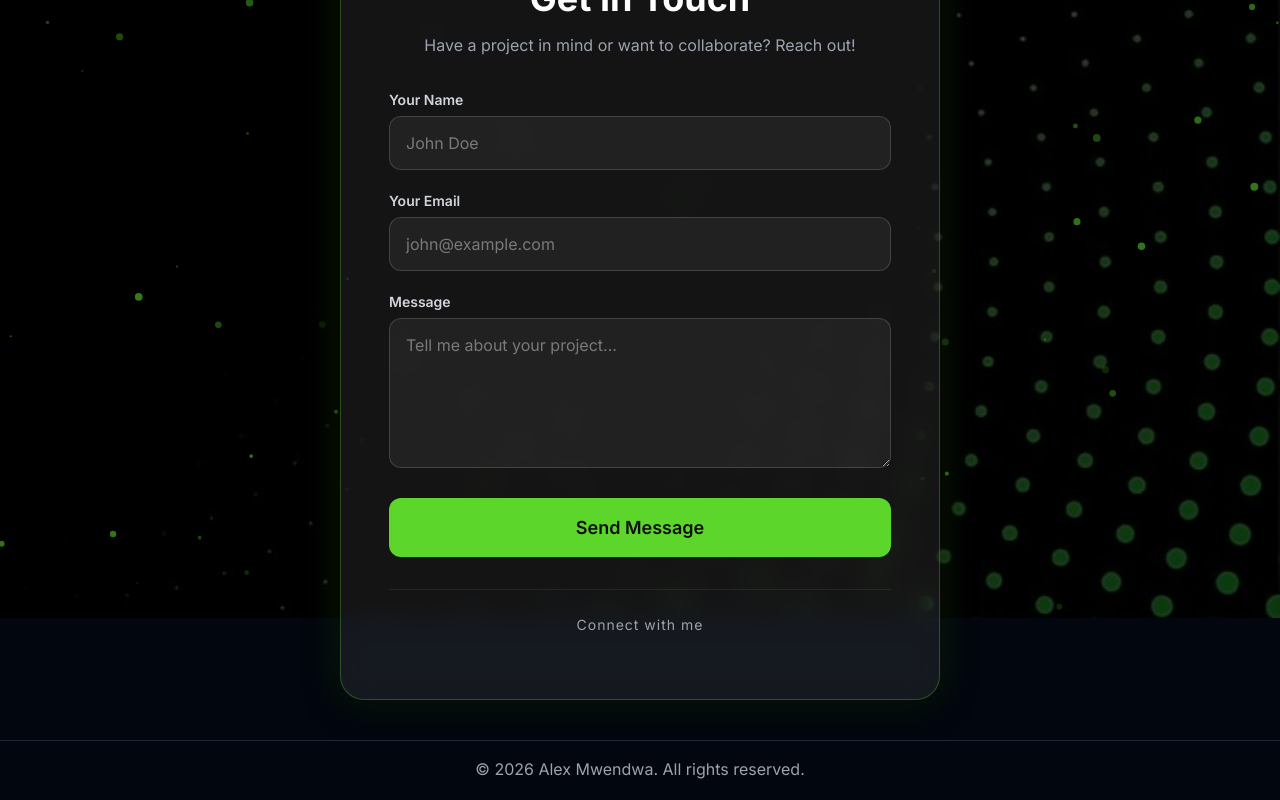
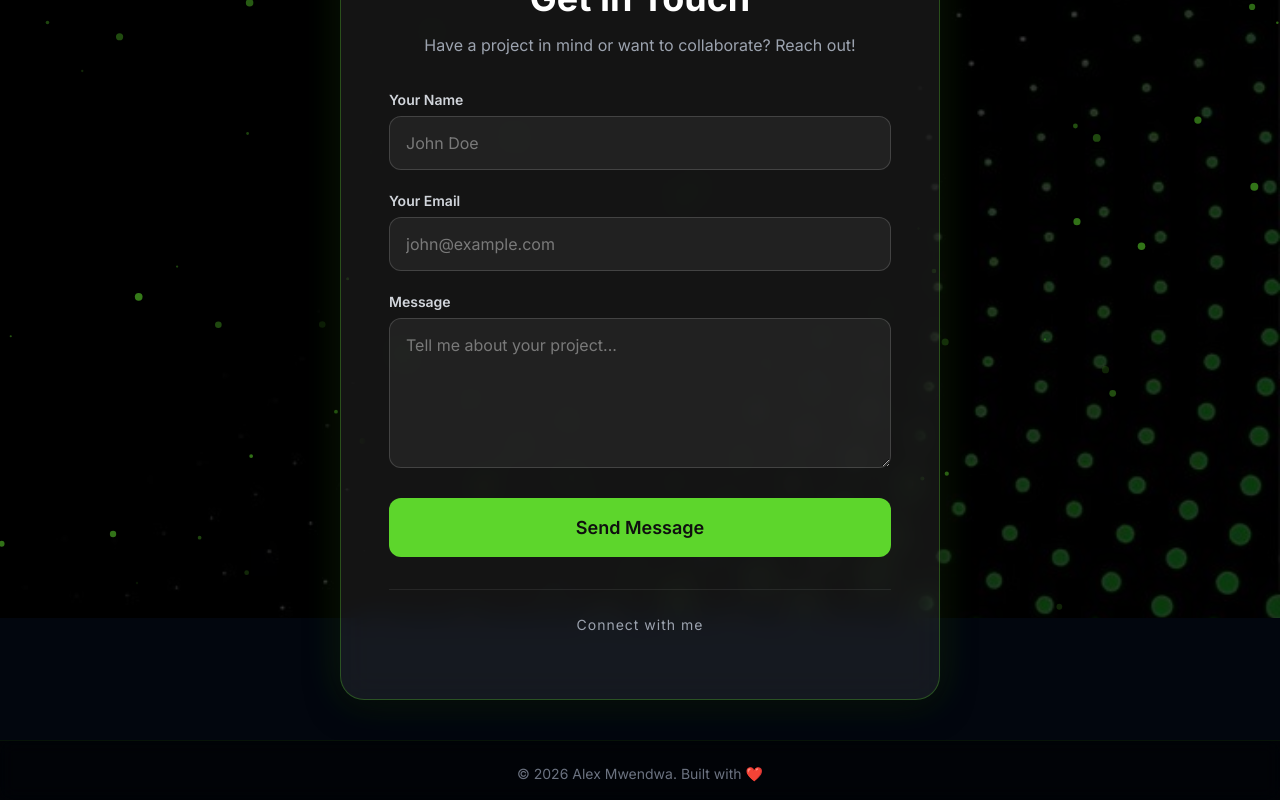
Before and after one commit to Alexinthehub/my_portfolio_frontend, a React (Vite) app: page /contact in a window 1280 px wide. Shown: the part 182-982 px from the top of the page. Built offline with nearby package versions, Linux system fonts and the light colour scheme; no server answers; a web font is replaced by a local one.

Commit message:
fix: restored footer with sticky positioning, removed all page footers, added cache-busting

```diff
--- a/src/App.jsx
+++ b/src/App.jsx
@@ -12,7 +12,6 @@ import AdminDashboard from './pages/AdminDashboard';
 function App() {
   const [isAuthenticated, setIsAuthenticated] = useState(false);
 
-  // Check token on mount
   useEffect(() => {
     const token = localStorage.getItem('token') || sessionStorage.getItem('token');
     if (token) {
@@ -23,7 +22,7 @@ function App() {
   return (
     <BrowserRouter>
       <Routes>
-        {/* Public routes with Layout */}
+        {/* Public routes with Layout (Navbar + Footer) */}
         <Route path="/" element={<Layout />}>
           <Route index element={<Home />} />
           <Route path="projects" element={<Projects />} />
@@ -40,7 +39,7 @@ function App() {
           path="/admin/dashboard"
           element={
             isAuthenticated ? (
-              <AdminDashboard />
+              <AdminDashboard setIsAuthenticated={setIsAuthenticated} />
             ) : (
               <Navigate to="/admin/login" replace />
             )
--- a/src/components/Footer.jsx
+++ b/src/components/Footer.jsx
@@ -1,11 +1,111 @@
-import React from 'react';
-
-function Footer() {
+// src/components/Footer.jsx
+const Footer = ({ profile }) => {
   return (
-    <footer className="text-center text-gray-400 py-4 border-t border-gray-800 bg-[#02060e]">
-      <p>&copy; {new Date().getFullYear()} Alex Mwendwa. All rights reserved.</p>
+    <footer className="footer-sticky" style={{
+      backgroundColor: 'rgba(0,0,0,0.5)',
+      backdropFilter: 'blur(8px)',
+      borderTop: '1px solid rgba(93, 214, 44, 0.08)',
+      padding: '16px 60px',
+      textAlign: 'center',
+      width: '100%',
+      position: 'relative',
+      bottom: 0,
+      marginTop: 'auto',
+      zIndex: 10,
+    }}>
+      <div style={{
+        display: 'flex',
+        justifyContent: 'center',
+        gap: '24px',
+        flexWrap: 'wrap',
+        marginBottom: '6px',
+      }}>
+        {profile?.socialLinks?.github && (
+          <a href={profile.socialLinks.github} target="_blank" rel="noopener noreferrer" style={{
+            color: '#9CA3AF',
+            textDecoration: 'none',
+            fontSize: '14px',
+            fontWeight: '500',
+            transition: 'all 0.3s ease',
+            fontFamily: "'Inter', 'Segoe UI', sans-serif",
+          }}
+          onMouseEnter={(e) => {
+            e.currentTarget.style.color = '#5DD62C';
+            e.currentTarget.style.textShadow = '0 0 15px rgba(93,214,44,0.3)';
+          }}
+          onMouseLeave={(e) => {
+            e.currentTarget.style.color = '#9CA3AF';
+            e.currentTarget.style.textShadow = 'none';
+          }}>
+            🐙 GitHub
+          </a>
+        )}
+        {profile?.socialLinks?.linkedin && (
+          <a href={profile.socialLinks.linkedin} target="_blank" rel="noopener noreferrer" style={{
+            color: '#9CA3AF',
+            textDecoration: 'none',
+            fontSize: '14px',
+            fontWeight: '500',
+            transition: 'all 0.3s ease',
+            fontFamily: "'Inter', 'Segoe UI', sans-serif",
+          }}
+          onMouseEnter={(e) => {
+            e.currentTarget.style.color = '#5DD62C';
+            e.currentTarget.style.textShadow = '0 0 15px rgba(93,214,44,0.3)';
+          }}
+          onMouseLeave={(e) => {
+            e.currentTarget.style.color = '#9CA3AF';
+            e.currentTarget.style.textShadow = 'none';
+          }}>
+            💼 LinkedIn
+          </a>
+        )}
+        {profile?.socialLinks?.twitter && (
+          <a href={profile.socialLinks.twitter} target="_blank" rel="noopener noreferrer" style={{
+            color: '#9CA3AF',
+            textDecoration: 'none',
+            fontSize: '14px',
+            fontWeight: '500',
+            transition: 'all 0.3s ease',
+            fontFamily: "'Inter', 'Segoe UI', sans-serif",
+          }}
+          onMouseEnter={(e) => {
+            e.currentTarget.style.color = '#5DD62C';
+            e.currentTarget.style.textShadow = '0 0 15px rgba(93,214,44,0.3)';
+          }}
+          onMouseLeave={(e) => {
+            e.currentTarget.style.color = '#9CA3AF';
+            e.currentTarget.style.textShadow = 'none';
+          }}>
+            𝕏 X
+          </a>
+        )}
+        {profile?.socialLinks?.discord && (
+          <a href={profile.socialLinks.discord} target="_blank" rel="noopener noreferrer" style={{
+            color: '#9CA3AF',
+            textDecoration: 'none',
+            fontSize: '14px',
+            fontWeight: '500',
+            transition: 'all 0.3s ease',
+            fontFamily: "'Inter', 'Segoe UI', sans-serif",
+          }}
+          onMouseEnter={(e) => {
+            e.currentTarget.style.color = '#5DD62C';
+            e.currentTarget.style.textShadow = '0 0 15px rgba(93,214,44,0.3)';
+          }}
+          onMouseLeave={(e) => {
+            e.currentTarget.style.color = '#9CA3AF';
+            e.currentTarget.style.textShadow = 'none';
+          }}>
+            💬 Discord
+          </a>
+        )}
+      </div>
+      <p style={{ color: '#6B7280', fontSize: '14px', fontFamily: "'Inter', 'Segoe UI', sans-serif", margin: 0 }}>
+        © {new Date().getFullYear()} Alex Mwendwa. Built with ❤️
+      </p>
     </footer>
   );
-}
+};
 
 export default Footer;
--- a/src/components/Layout.jsx
+++ b/src/components/Layout.jsx
@@ -1,3 +1,4 @@
+// src/components/Layout.jsx
 import React from 'react';
 import { Outlet } from 'react-router-dom';
 import Navbar from './Navbar';
@@ -5,16 +6,21 @@ import Footer from './Footer';
 
 function Layout() {
   return (
-    <div className="min-h-screen flex flex-col bg-[#02060e] text-white">
-      {/* Navbar is fixed; we'll offset its height with pt-16 (64px) */}
+    <div className="min-h-screen flex flex-col bg-[#02060e] text-white" style={{
+      display: 'flex',
+      flexDirection: 'column',
+      minHeight: '100vh',
+      minHeight: '100dvh',
+    }}>
       <Navbar />
 
-      {/* Main content: flex-1 pushes footer down, pt-16 prevents navbar overlap */}
-      <main className="flex-1 pt-16">
+      <main className="flex-1 pt-16" style={{
+        flex: '1 0 auto',
+        width: '100%',
+      }}>
         <Outlet />
       </main>
 
-      {/* Footer will stick to bottom because flex-1 pushes it */}
       <Footer />
     </div>
   );
--- a/src/index.css
+++ b/src/index.css
@@ -537,30 +537,41 @@ body {
 
 /* Make every page's main container fill the viewport */
 .page-container {
-  display: flex;
-  flex-direction: column;
-  min-height: 100vh; /* Fallback */
-  min-height: 100dvh; /* Dynamic viewport height for mobile */
-  width: 100%;
+  display: flex !important;
+  flex-direction: column !important;
+  min-height: 100vh !important;
+  min-height: 100dvh !important;
+  width: 100% !important;
 }
 
-/* The content area should grow to push footer down */
 .page-content {
-  flex: 1 0 auto;
-  width: 100%;
+  flex: 1 0 auto !important;
+  width: 100% !important;
 }
 
-/* Footer stays at bottom */
-.page-footer {
-  flex-shrink: 0;
-  width: 100%;
-  margin-top: auto;
-}
-
-/* Ensure footer on all pages uses this */
-footer.footer-sticky {
+/* Footer - always at bottom */
+.footer-sticky {
+  flex-shrink: 0 !important;
   margin-top: auto !important;
   position: relative !important;
   bottom: 0 !important;
   width: 100% !important;
+  z-index: 10 !important;
+  background-color: rgba(0, 0, 0, 0.5) !important;
+  backdrop-filter: blur(8px) !important;
+  border-top: 1px solid rgba(93, 214, 44, 0.08) !important;
+  padding: 16px 60px !important;
+  text-align: center !important;
 }
+
+/* Mobile footer padding */
+@media (max-width: 768px) {
+  .footer-sticky {
+    padding: 12px 20px !important;
+  }
+}
+
+/* Hide any other footer that might appear */
+footer:not(.footer-sticky) {
+  display: none !important;
+}
```
